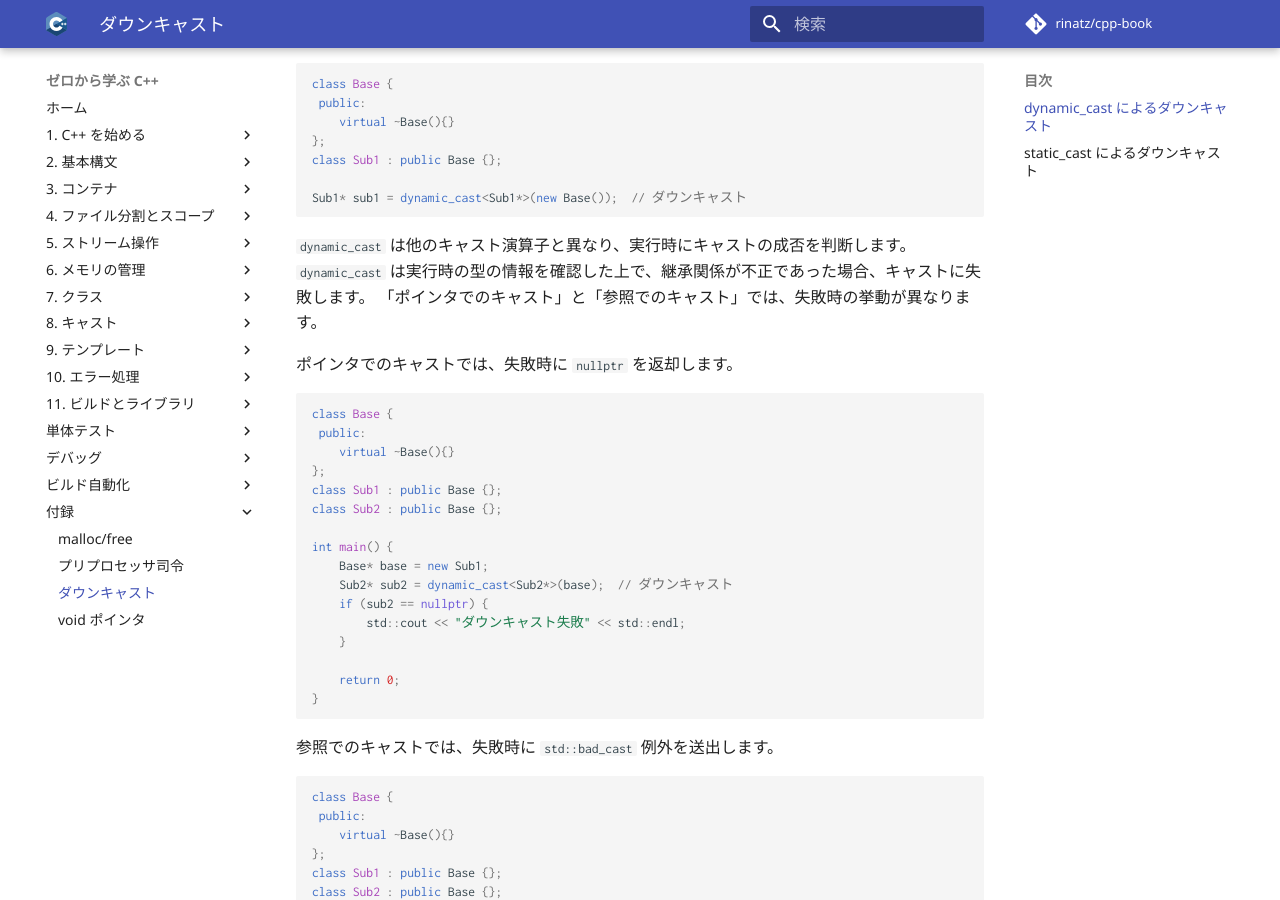
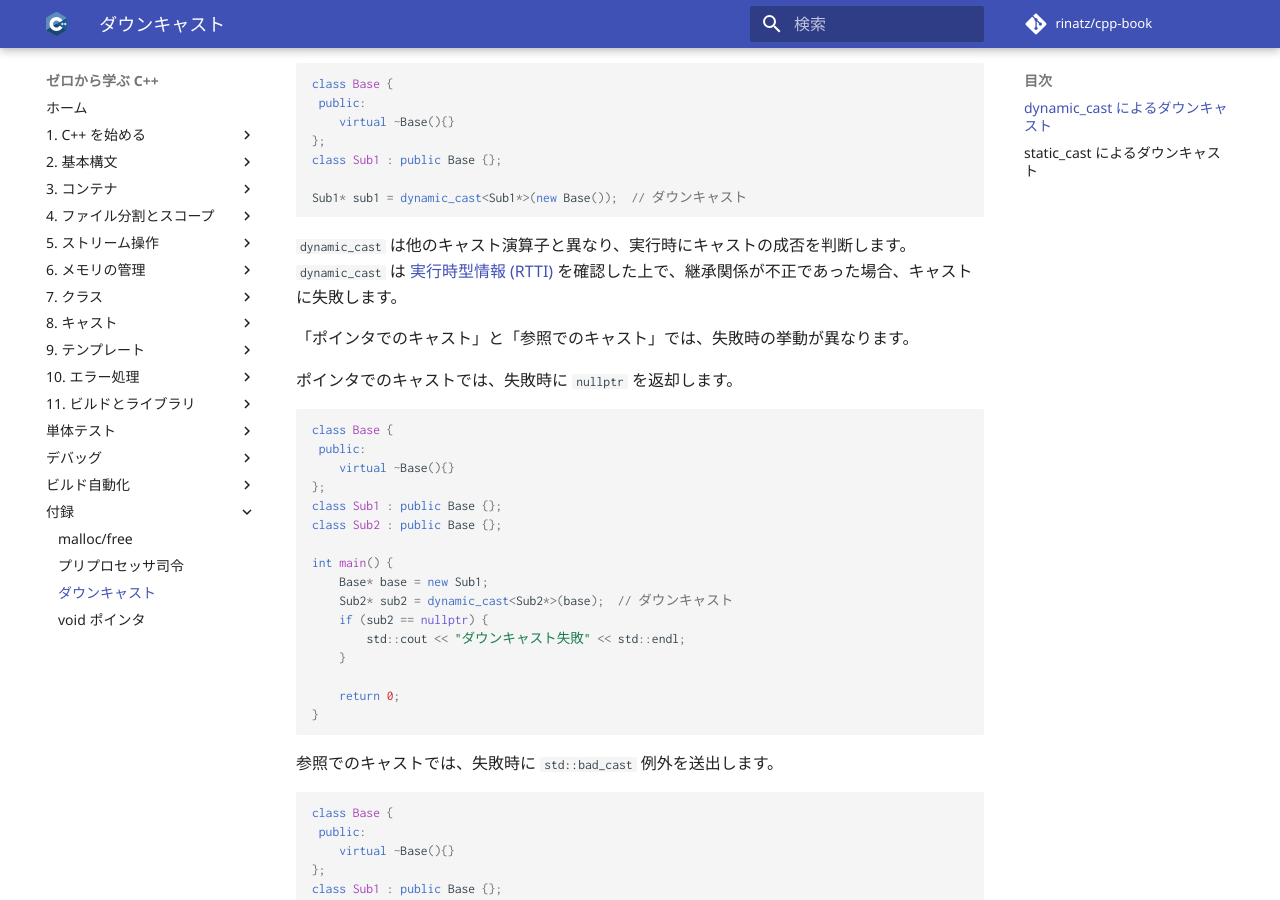
Before and after one commit to rinatz/cpp-book, an MkDocs documentation site: the page built from docs/appendix-downcasts.md, in a window 1280 px wide and 900 px high, scrolled down 393 px. Built offline with MkDocs 1.6.1 and Material for MkDocs 9.7.7, drawn with Linux system fonts in a browser that asks for light colours; comment, search, counter and statistics services are not loaded.

Commit message:
Use word RAII and add external link for it

````diff
--- a/docs/appendix-downcasts.md
+++ b/docs/appendix-downcasts.md
@@ -23,7 +23,10 @@ Sub1* sub1 = dynamic_cast<Sub1*>(new Base());  // ダウンキャスト
 ```
 
 `dynamic_cast` は他のキャスト演算子と異なり、実行時にキャストの成否を判断します。
-`dynamic_cast` は実行時の型の情報を確認した上で、継承関係が不正であった場合、キャストに失敗します。
+`dynamic_cast` は [実行時型情報 (RTTI)][wikipedia_RTTI] を確認した上で、継承関係が不正であった場合、キャストに失敗します。
+
+[wikipedia_RTTI]: https://ja.wikipedia.org/wiki/実行時型情報
+
 「ポインタでのキャスト」と「参照でのキャスト」では、失敗時の挙動が異なります。
 
 ポインタでのキャストでは、失敗時に `nullptr` を返却します。
````
